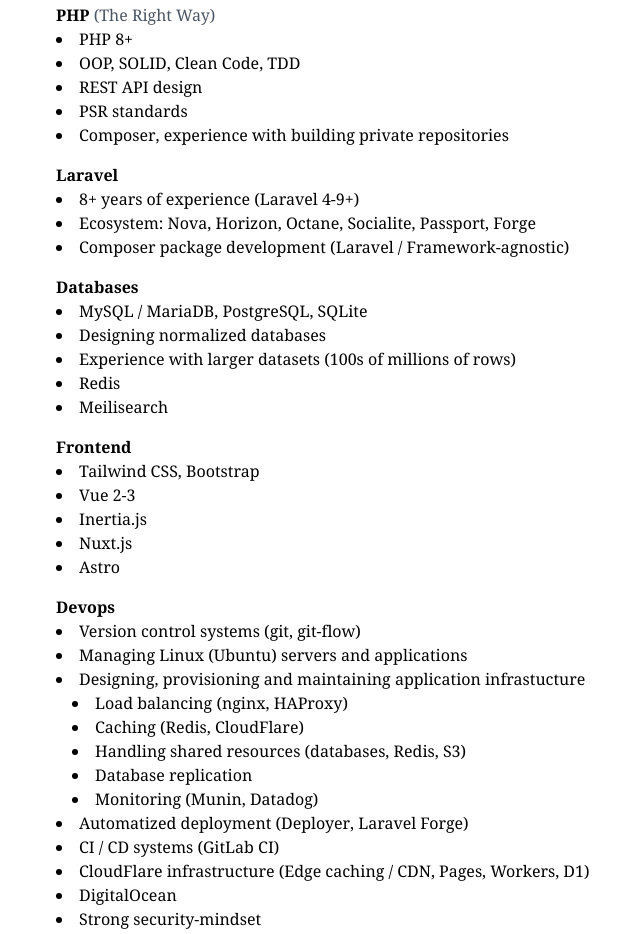
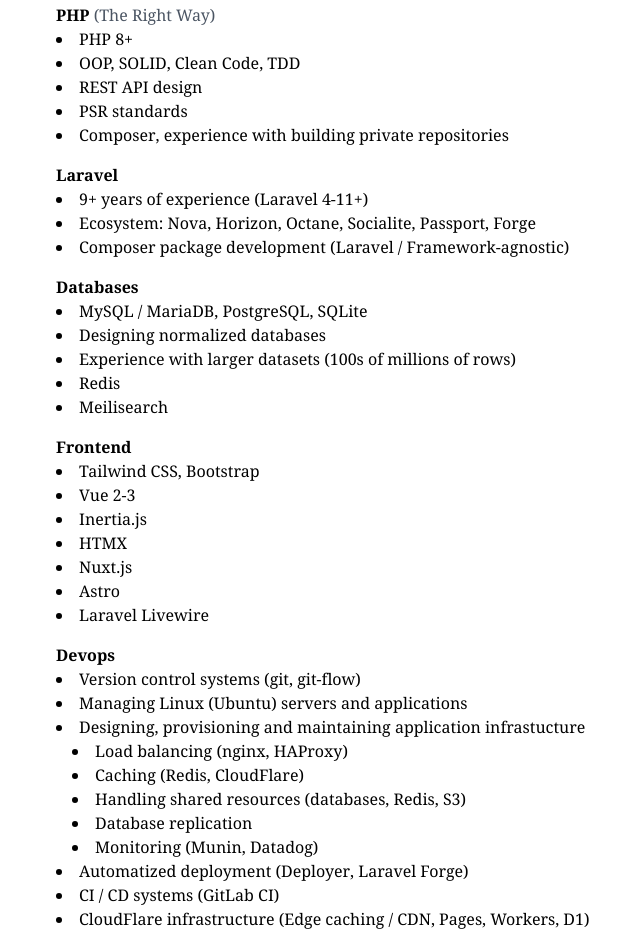
Before and after one commit to nxu/nxuhu-astro, an Astro site: page /resume in a window 1280 px wide. Shown: the part 405-1339 px from the top of the page, without its empty margins (216-856 px from the left). Built offline with nearby package versions, Linux system fonts and the light colour scheme; Astro itself is replaced by a stand-in of ours.

Commit message:
Update resume

```diff
--- a/src/pages/resume.astro
+++ b/src/pages/resume.astro
@@ -57,7 +57,7 @@
                 <li class="print:mt-4 print:break-inside-avoid">
                     <p class="font-bold">Laravel</p>
                     <ul class="list-disc list-inside">
-                        <li>8+ years of experience (Laravel 4-9+)</li>
+                        <li>9+ years of experience (Laravel 4-11+)</li>
                         <li>Ecosystem: Nova, Horizon, Octane, Socialite, Passport, Forge</li>
                         <li>Composer package development (Laravel / Framework-agnostic)</li>
                     </ul>
@@ -78,8 +78,10 @@
                         <li>Tailwind CSS, Bootstrap</li>
                         <li>Vue 2-3</li>
                         <li>Inertia.js</li>
+                        <li>HTMX</li>
                         <li>Nuxt.js</li>
                         <li>Astro</li>
+                        <li>Laravel Livewire</li>
                     </ul>
                 </li>
                 <li class="print:mt-4 print:break-inside-avoid">
@@ -129,6 +131,7 @@
                         <li>Maintaining and upgrading proprietary codebases and infrastructure</li>
                         <li>Migrating legacy CMS to Laravel, introducing Laravel at company level with great success</li>
                         <li>Keeping CMS up-to-date while managing bugs and feature requests</li>
+                        <li>Designing and implementing a custom Laravel-based e-commerce engine</li>
                         <li>Lead developer role</li>
                         <ul class="pl-4 list-disc list-inside">
                             <li>Educating and mentoring junior developers</li>
@@ -136,6 +139,7 @@
                             <li>Conducting code reviews</li>
                             <li>Designing software systems</li>
                             <li>Writing sofware specifications</li>
+                            <li>Providing 1-on-1 feedback for fellow developers</li>
                         </ul>
                     </ul>
                 </li>
```
